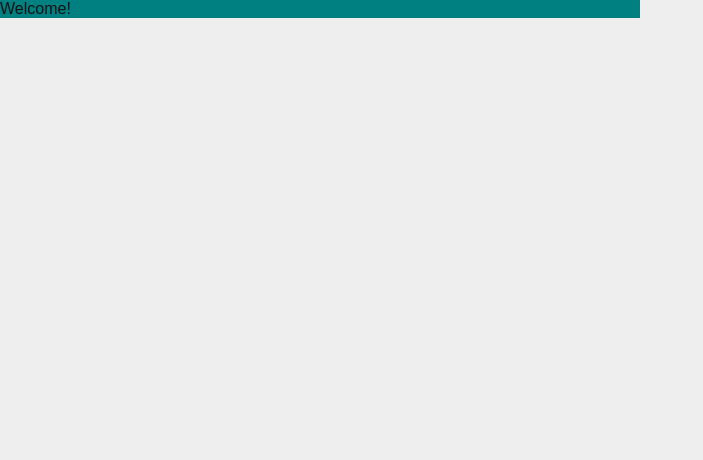
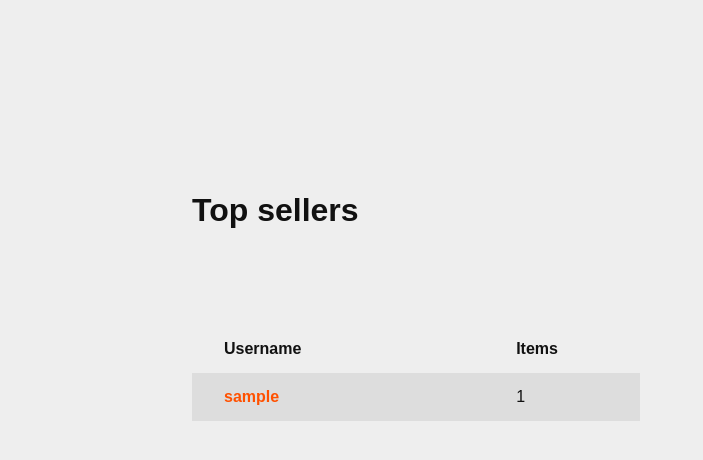
Before and after one commit to laurivaananen/Huutokauppa, a Flask app: page / in a window 1280 px wide. Shown: the part 48-508 px from the top of the page, without its empty margins (0-703 px from the left). Run offline with Flask 2, Linux system fonts and the light colour scheme; tables that the repository leaves empty hold one stand-in row (values such as "Sample post").

Commit message:
Index page now shows top sellers

```diff
--- a/application/auth/models.py
+++ b/application/auth/models.py
@@ -1,5 +1,7 @@
 from application import db
 from application.models import Base
+
+from sqlalchemy.sql import text
 
 class UserAccount(Base):
 
@@ -77,6 +79,45 @@ class AccountInformation(Base):
     def is_authenticated(self):
         return True
 
+
+    @staticmethod
+    def items_count(user_id=1):
+        stmt = text("SELECT COUNT(Item.id) AS item_count FROM Item"
+                    " INNER JOIN AccountInformation ON AccountInformation.id = Item.account_information_id"
+                    " WHERE AccountInformation.id = :user_id").params(user_id=user_id)
+        res = db.engine.execute(stmt)
+
+        result = res.fetchone()
+
+        return result["item_count"]
+
+    @staticmethod
+    def bids_count(user_id=1):
+        stmt = text("SELECT COUNT(Bid.id) AS bid_count FROM Bid"
+                    " INNER JOIN AccountInformation ON AccountInformation.id = Bid.account_information_id"
+                    " WHERE AccountInformation.id = :user_id").params(user_id=user_id)
+        res = db.engine.execute(stmt)
+
+        result = res.fetchone()
+
+        return result["bid_count"]
+
+    @staticmethod
+    def top_sellers():
+        stmt = text("SELECT UserAccount.id AS user_id, UserAccount.user_name AS user_name, COUNT(Item.id) AS item_count FROM AccountInformation"
+                    " LEFT JOIN Item ON Item.account_information_id = AccountInformation.id"
+                    " INNER JOIN UserAccount on UserAccount.account_information = AccountInformation.id"
+                    " GROUP BY AccountInformation.id"
+                    " ORDER BY item_count DESC")
+
+        res = db.engine.execute(stmt)
+
+        response = []
+        for row in res:
+            response.append({"user_id":row[0], "user_name":row[1], "item_count":row[2]})
+
+        return response
+
 class Country(Base):
 
     __tablename__ = "Country"
--- a/application/static/theme.css
+++ b/application/static/theme.css
@@ -156,14 +156,20 @@ nav a:hover {
 }
 
 
-
-
-
 /* Index */
 
-.index-message {
-    display:grid;
-    background-color: teal;
+.top-sellers-h1 {
+    grid-row: 2 / 3;
+    grid-column: 1 / 2;
+    padding: 6em 0 0 30%;
+    align-self: start;
+}
+
+.top-sellers {
+    grid-row: 3 / 4;
+    grid-column: 1 / 2;
+    padding: 6em 0 0 30%;
+    align-self: start;
 }
 
 
--- a/application/templates/auth/detail.html
+++ b/application/templates/auth/detail.html
@@ -12,11 +12,11 @@
         </tr>
         <tr>
             <th>Items on sale</th>
-            <td>{{ account_information.items.length }}</td>
+            <td>{{ account_information.items_count(account_information.id) }}</td>
         </tr>
         <tr>
             <th>Bids</th>
-            <td>{{ account_information.bids.length }}</td>
+            <td>{{ account_information.bids_count(account_information.id) }}</td>
         </tr>
     </table>
 {% endblock %}
--- a/application/templates/index.html
+++ b/application/templates/index.html
@@ -1,7 +1,18 @@
 {% extends "layout.html" %}
 
 {% block body %}
-    <p class="index-message">
-        Welcome!
-    </p>
+    <h1 class="top-sellers-h1">Top sellers</h1>
+
+    <table class="top-sellers detail-table">
+        <tr>
+            <th>Username</th>
+            <th>Items</th>
+        </tr>
+        {% for seller in top_sellers %}
+        <tr>
+            <th><a href="{{ url_for('user_detail', user_id=seller.user_id) }}">{{ seller.user_name }}</a></th>
+            <td>{{ seller.item_count }}</td>
+        </tr>
+        {% endfor %}
+    </table>
 {% endblock %}
--- a/application/views.py
+++ b/application/views.py
@@ -1,6 +1,8 @@
 from flask import render_template
 from application import app
+from application.auth.models import AccountInformation
 
 @app.route("/")
 def index():
-    return render_template("index.html")
+    top_sellers = AccountInformation.top_sellers()
+    return render_template("index.html", top_sellers=top_sellers)
```
